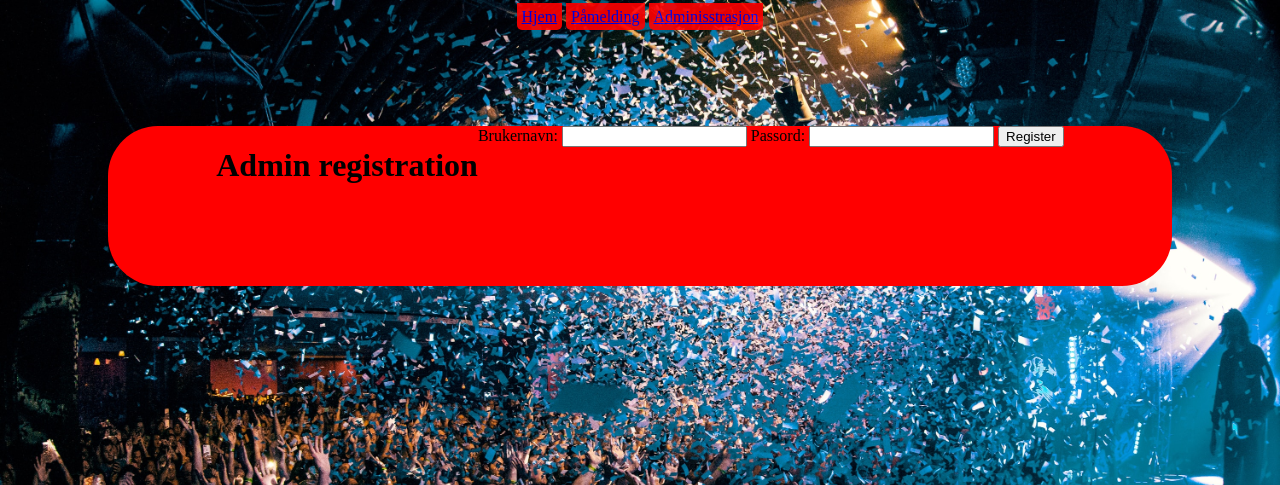
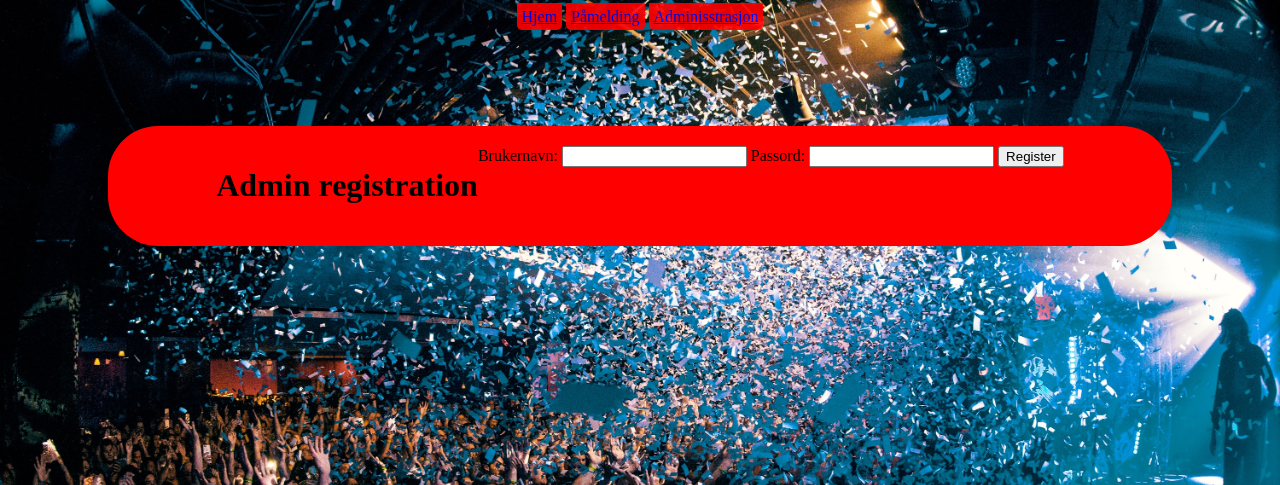
Before and after one commit to 7x5/examination, a Flask app: page /admin in a window 1280 px wide. Shown: the top 485 px of the page. Run offline with Flask 3, Linux system fonts and the light colour scheme.

Commit message:
fiksa noen små ting

```diff
--- a/static/style.css
+++ b/static/style.css
@@ -17,19 +17,21 @@ nav {
 
 .btn {
     background-color: red;
-    border-radius: 0px 0px 5px 5px;
+    border-radius: 1px 1px 5px 5px;
     margin: 0px;
     padding: 5px;
     opacity: 90%;
 }
 
 container {
+    height: fit-content;
     margin: 100px;
     display: flex;
     justify-content: center;
     background-color: red;
     border-radius: 50px;
     opacity: 100%;
-    height: 20vh;
+    padding-top: 20px;
+    padding-bottom: 20px;
     color: black;
 }
```
Also changed, not shown: database.db.
